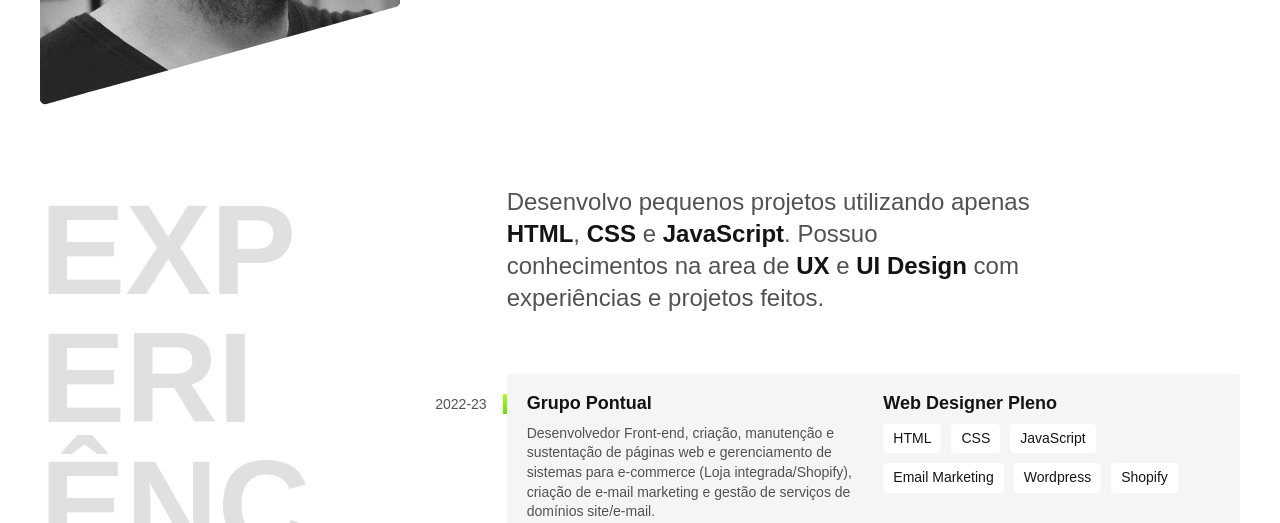
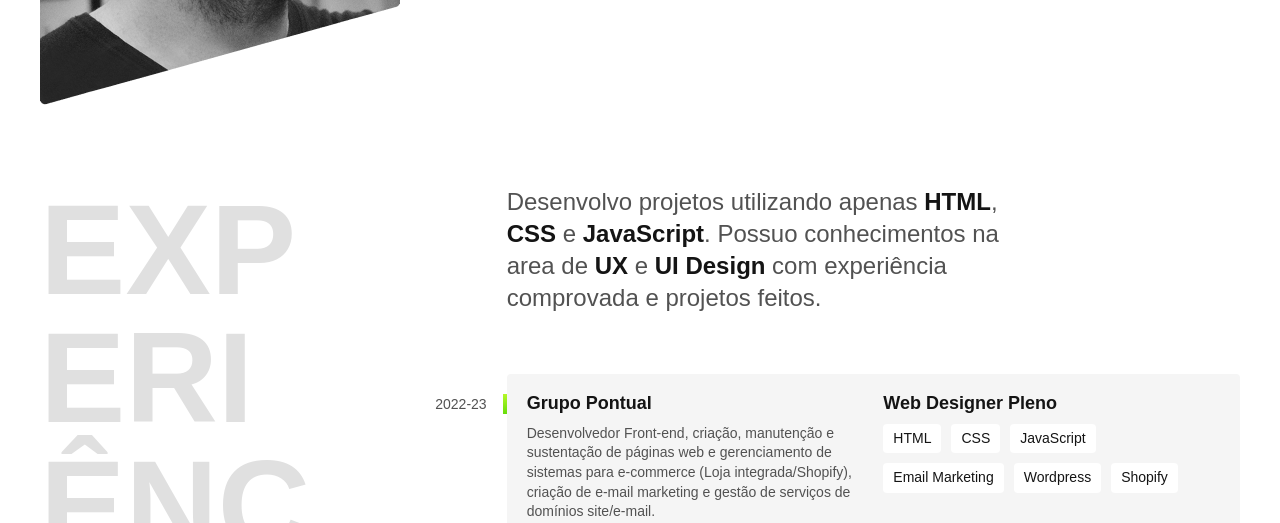
Before and after one commit to felipeoliveirafm/CVfelipeoliveira.github.io, a plain HTML site: page index.html in a window 1280 px wide. Shown: the part 577-1100 px from the top of the page. Drawn offline with Linux system fonts and the light colour scheme.

Commit message:
Update index.html

```diff
--- a/index.html
+++ b/index.html
@@ -32,7 +32,7 @@
   <section class="experiencia" id="experiencia" aria-label="Experiência">
     <h2 class="subtitulo">Experiência</h2>
     <div>
-      <p class="experiencia-texto">Desenvolvo pequenos projetos utilizando apenas <strong>HTML</strong>, <strong>CSS</strong> e <strong>JavaScript</strong>. Possuo conhecimentos na area de <strong>UX</strong> e <strong>UI Design</strong> com experiências e projetos feitos.</p>
+      <p class="experiencia-texto">Desenvolvo projetos utilizando apenas <strong>HTML</strong>, <strong>CSS</strong> e <strong>JavaScript</strong>. Possuo conhecimentos na area de <strong>UX</strong> e <strong>UI Design</strong> com experiência comprovada e projetos feitos.</p>
 
       <div class="empresa">
         <span class="empresa-ano">2022-23</span>
```
